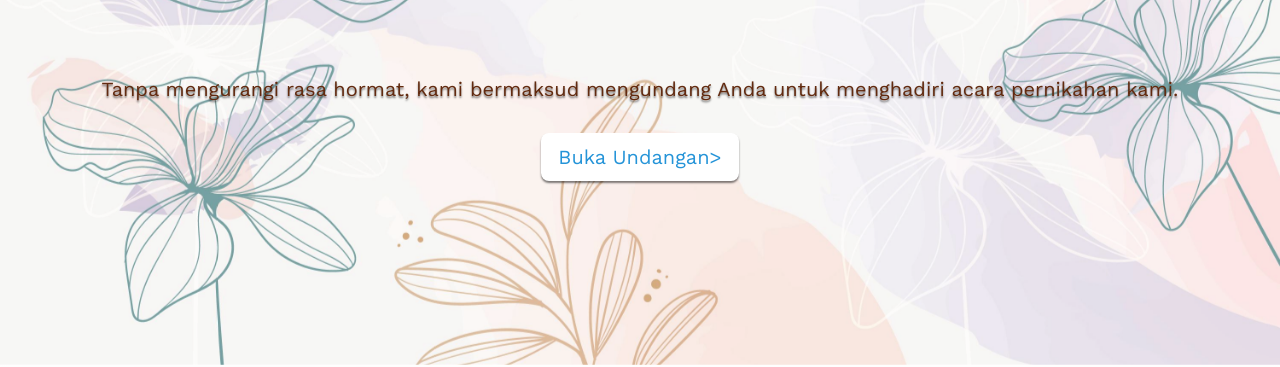
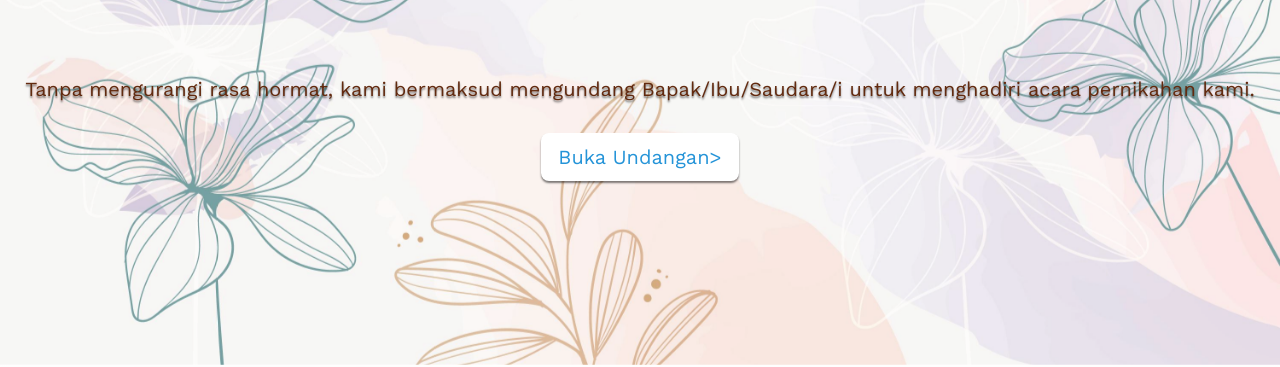
Before and after one commit to iffafhas03/iffahabilwed, a website: page index.html in a window 1280 px wide. Shown: the part 435-802 px from the top of the page. Drawn offline with nearby package versions, Linux system fonts and the light colour scheme; some packages are replaced by stand-ins of ours; a script that the page names is missing.

Commit message:
change text

```diff
--- a/index.html
+++ b/index.html
@@ -53,8 +53,8 @@
         <h4>Yth. <span>Bapak/Ibu/Saudara/i, </span></h4>
         <!-- <div class="simply-countdown"></div> -->
         <h5>
-          Tanpa mengurangi rasa hormat, kami bermaksud mengundang Anda untuk
-          menghadiri acara pernikahan kami.
+          Tanpa mengurangi rasa hormat, kami bermaksud mengundang
+          Bapak/Ibu/Saudara/i untuk menghadiri acara pernikahan kami.
         </h5>
         <a href="#home" class="btn btn-lg mt-4" onclick="enableScroll()"
           >Buka Undangan></a
```
